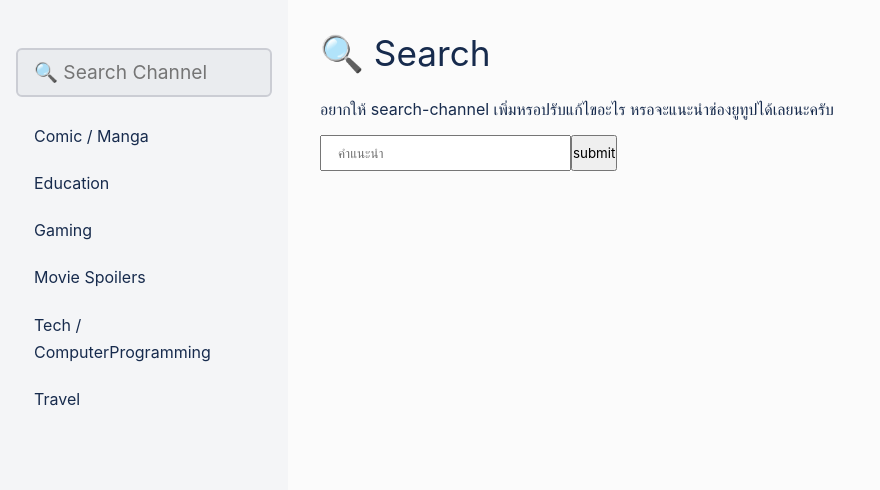
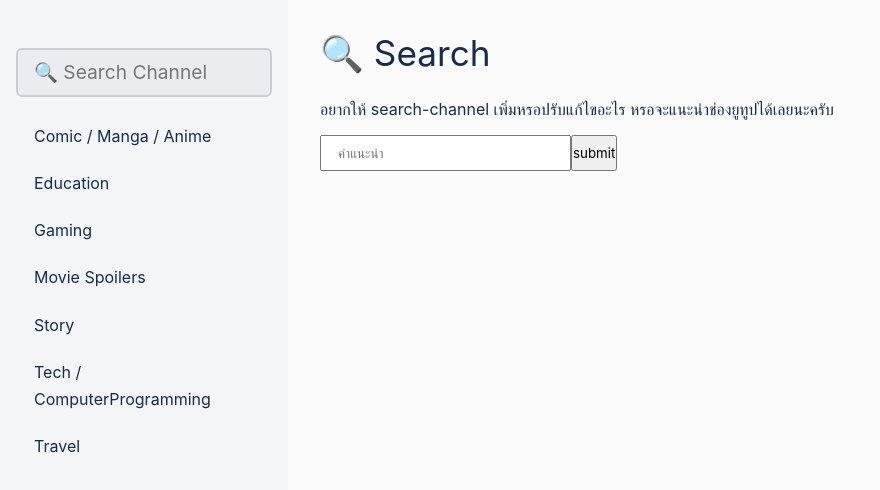
Before and after one commit to nathachai13011997/search-channel, a React (Create React App) app: page /content/cc in a window 1280 px wide. Shown: the top 490 px of the page, without its empty margins (0-880 px from the left). Built offline with nearby package versions, Linux system fonts and the light colour scheme.

Commit message:
search-channel
Story

```diff
--- a/src/components/contents/Contents.jsx
+++ b/src/components/contents/Contents.jsx
@@ -4,10 +4,11 @@ import {
   lists,
   tech,
   movieSpoilers,
-  comic,
+  comicMangaAnime,
   education,
   travel,
   gaming,
+  story,
 } from "../../data/channel";
 import "./Contents.sass";
 import { BsYoutube } from "react-icons/bs";
@@ -19,12 +20,12 @@ const showTitle = (contactId) => {
 
 const showContent = (contactId, name) => {
   if (name?.length >= 3) {
-    return comic
+    return comicMangaAnime
       .concat(
         movieSpoilers,
         tech,
         movieSpoilers,
-        comic,
+        comicMangaAnime,
         education,
         travel,
         gaming,
@@ -36,14 +37,16 @@ const showContent = (contactId, name) => {
     return tech;
   } else if (contactId?.toString() === "ms") {
     return movieSpoilers;
-  } else if (contactId?.toString() === "cm") {
-    return comic;
+  } else if (contactId?.toString() === "cma") {
+    return comicMangaAnime;
   } else if (contactId?.toString() === "ed") {
     return education;
   } else if (contactId?.toString() === "tr") {
     return travel;
   } else if (contactId?.toString() === "ga") {
     return gaming;
+  } else if (contactId?.toString() === "st") {
+    return story;
   }
   return [];
 };
--- a/src/data/channel.js
+++ b/src/data/channel.js
@@ -1,10 +1,11 @@
 const lists = [
     { id: "tcp", title: "Tech / ComputerProgramming" },
     { id: "ms", title: "Movie Spoilers" },
-    { id: "cm", title: "Comic / Manga" },
+    { id: "cma", title: "Comic / Manga / Anime" },
     { id: "ed", title: "Education" },
     { id: "tr", title: "Travel" },
     { id: "ga", title: "Gaming" },
+    { id: "st", title: "Story" },
     // { id: "cc", title: "คำแนะนำ" },
   ];
 
@@ -385,7 +386,7 @@ const movieSpoilers = [
     },
 ]
 
-const comic = [
+const comicMangaAnime = [
     {
         img: "https://yt3.googleusercontent.com/ytc/AL5GRJWElHKlas1mN_Zjn-VTWdnK0skOosDzCR06oPzu=s176-c-k-c0x00ffffff-no-rj",
         url: "https://www.youtube.com/@ComicWorldDaily",
@@ -471,6 +472,11 @@ const comic = [
         url: "https://www.youtube.com/@ANIDEX_TH",
         name: "Anidex - อนิเดก"
     },
+    {
+        img: "https://yt3.googleusercontent.com/ytc/AL5GRJVKbKG9mteHe0A02mipAhDRTYmNOgVqjfhVN2uW=s176-c-k-c0x00ffffff-no-rj",
+        url: "https://www.youtube.com/channel/UCFx2mOWtegY3rSs3Xf7VTCg",
+        name: "หมอตังค์ Doctor Tang"
+    },
 ]
 
 const education = [
@@ -552,6 +558,11 @@ const travel = [
         url: "https://www.youtube.com/@beersosdiary",
         name: "Beersos Diary"
     },
+    {
+        img: "https://yt3.googleusercontent.com/8U6f_Jkjdrsjq-RacpkiOivBuS1S9h11X4_jSyLPT6TrcOEpMkDQjh9sezvUmGrYpTd3uhUt274=s176-c-k-c0x00ffffff-no-rj",
+        url: "https://www.youtube.com/@theghostontube",
+        name: "The Ghost on Tube"
+    },
 ]
 
 const gaming = [
@@ -582,4 +593,82 @@ const gaming = [
     },
 ]
 
-export {lists, tech, movieSpoilers, comic, education, travel, gaming }
+const story = [
+    {
+        img: "https://yt3.googleusercontent.com/ytc/AL5GRJX1Fp38IyvkWM3UFf5QCD43exAN3dYc6rzEF2lx=s176-c-k-c0x00ffffff-no-rj",
+        url: "https://www.youtube.com/@tangmakkaporn",
+        name: "Tang Makkaporn"
+    },
+    {
+        img: "https://yt3.googleusercontent.com/ytc/AL5GRJUWo5ZNUzVdnjQZOEHGHwqnBiXGvlCBBjyvuf2khA=s176-c-k-c0x00ffffff-no-rj",
+        url: "https://www.youtube.com/@Theghostradio",
+        name: "TheghostradioOfficial"
+    },
+    {
+        img: "https://yt3.googleusercontent.com/Bn22ctk-1wxzDtnZtJzKBJwAfsHBuDH9VJnrsvAPV2EdgwyxAPFnTX0tiecRk9W6jilcJWI5Kg=s176-c-k-c0x00ffffff-no-rj",
+        url: "https://www.youtube.com/channel/UCBIukb3ueDYjGyt3pQBV6Uw",
+        name: "The Ghost Studio"
+    },
+    {
+        img: "https://yt3.googleusercontent.com/Ni9irK44G7RqZ1mq4126QwAzzE45_k-k7V94ZDRHBBkBgX78DWPW84fBCaa_VE-57YAU74L9PcI=s176-c-k-c0x00ffffff-no-rj",
+        url: "https://www.youtube.com/@LaoRuengPhee3D",
+        name: "เล่าเรื่องผี 3D"
+    },
+    {
+        img: "https://yt3.googleusercontent.com/ytc/AL5GRJUny-lYIpH6p_ZIN_78Na1jR2vSKxtDdju0Mu8b=s176-c-k-c0x00ffffff-no-rj",
+        url: "https://www.youtube.com/channel/UCPyB4sz9YfQ5rMpA61iWMsg",
+        name: "เล่าเรื่องผี"
+    },
+    {
+        img: "https://yt3.googleusercontent.com/ytc/AL5GRJVcGF6VbcLX8ah_doZTJfUf-jONa7_RZuNTdzXF=s176-c-k-c0x00ffffff-no-rj",
+        url: "https://www.youtube.com/channel/UCRbVBRzFXcF4WTB8PBFy-Rg",
+        name: "เล่านิทาน"
+    },
+    {
+        img: "https://yt3.googleusercontent.com/ytc/AL5GRJWXZRLC8rXCsCa_Z_VlI9E9ypy5yJ35qvhQkgUJ=s176-c-k-c0x00ffffff-no-rj",
+        url: "https://www.youtube.com/channel/UCwkreQAHeb6mmu36IMAKMsg",
+        name: "เล่านิทาน 3D"
+    },
+    {
+        img: "https://yt3.googleusercontent.com/2uxPv_5wT3YNyzsBkgZ_7XpmhHf9_ySy5a_RZNfD3foV6eKZ4yEC9qPylw2pU69RKZ8GmST-=s176-c-k-c0x00ffffff-no-rj",
+        url: "https://www.youtube.com/@lorndiary",
+        name: "หลอนไดอารี่"
+    },
+    {
+        img: "https://yt3.googleusercontent.com/KfNFFIYYZ9Te0F3nZWyayOWabQy13TP5YavOBx5fstgD6zOI2LnasIviJ7mV8lSYApD7VK4-=s176-c-k-c0x00ffffff-no-rj",
+        url: "https://www.youtube.com/@Twilightland",
+        name: "ดินแดนสนธยา"
+    },
+    {
+        img: "https://yt3.googleusercontent.com/JY6h34p_9RHDC3parWm2v2bV_2imdOsuI0Uif_Uv1BlsrCk_bIJAxjccrLO7UWXkVEmoozwIgA=s176-c-k-c0x00ffffff-no-rj",
+        url: "https://www.youtube.com/@user-vs3jz4od1f",
+        name: "เกียร์ 8 โกสต์"
+    },
+    {
+        img: "https://yt3.googleusercontent.com/ytc/AL5GRJU67-r5_KGprCoX74FDJf8uoXEPAcMZhebNJZ8p=s176-c-k-c0x00ffffff-no-rj",
+        url: "https://www.youtube.com/@user-ff2ow9uq2b",
+        name: "ไม่หลอนไม่เล่า"
+    },
+    {
+        img: "https://yt3.googleusercontent.com/ytc/AL5GRJUEhTSJ5Mj7SjEdEFkzUAawQi6m7JkUSV0NVGTYjQ=s176-c-k-c0x00ffffff-no-rj",
+        url: "https://www.youtube.com/@FPongpitak",
+        name: "F Pongpitak"
+    },
+    {
+        img: "https://yt3.googleusercontent.com/Yzp17II1jzQq3knETe9wyWu9x2lNGmg7nuJ2RyVsJqLa2UPsJAm_znqzXAQLXUE--qkKSSpmZ20=s176-c-k-c0x00ffffff-no-rj",
+        url: "https://www.youtube.com/@kongkapan",
+        name: "หนุ่มคงกระพัน official"
+    },
+    {
+        img: "https://yt3.googleusercontent.com/BNHSaoToEbipOmvnFy7QfCBGZGqZIuMNGtNL2tULGCqDJPfGmW7wkW0ZlqXkPvLNOEOJr71g=s176-c-k-c0x00ffffff-no-rj",
+        url: "https://www.youtube.com/@Lhornspecial",
+        name: "หลอนสเปเชียล"
+    },
+    {
+        img: "https://yt3.googleusercontent.com/ytc/AL5GRJVlag2VdIymg21Mmpk4qjs1myxErio59OWqVQMItA=s176-c-k-c0x00ffffff-no-rj",
+        url: "https://www.youtube.com/@nuenglc",
+        name: "nuenglc"
+    },
+]
+
+export {lists, tech, movieSpoilers, comicMangaAnime, education, travel, gaming, story }
```
